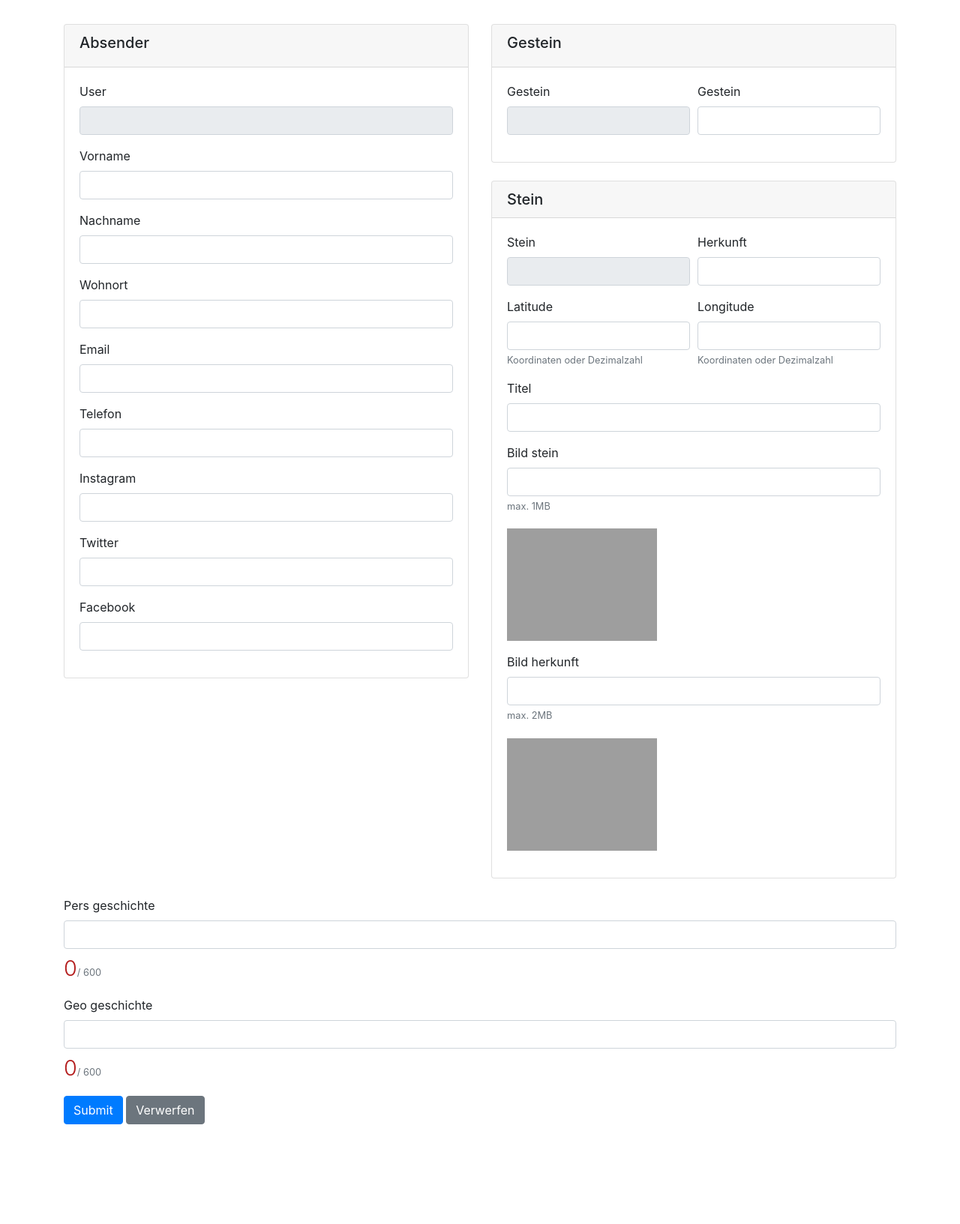
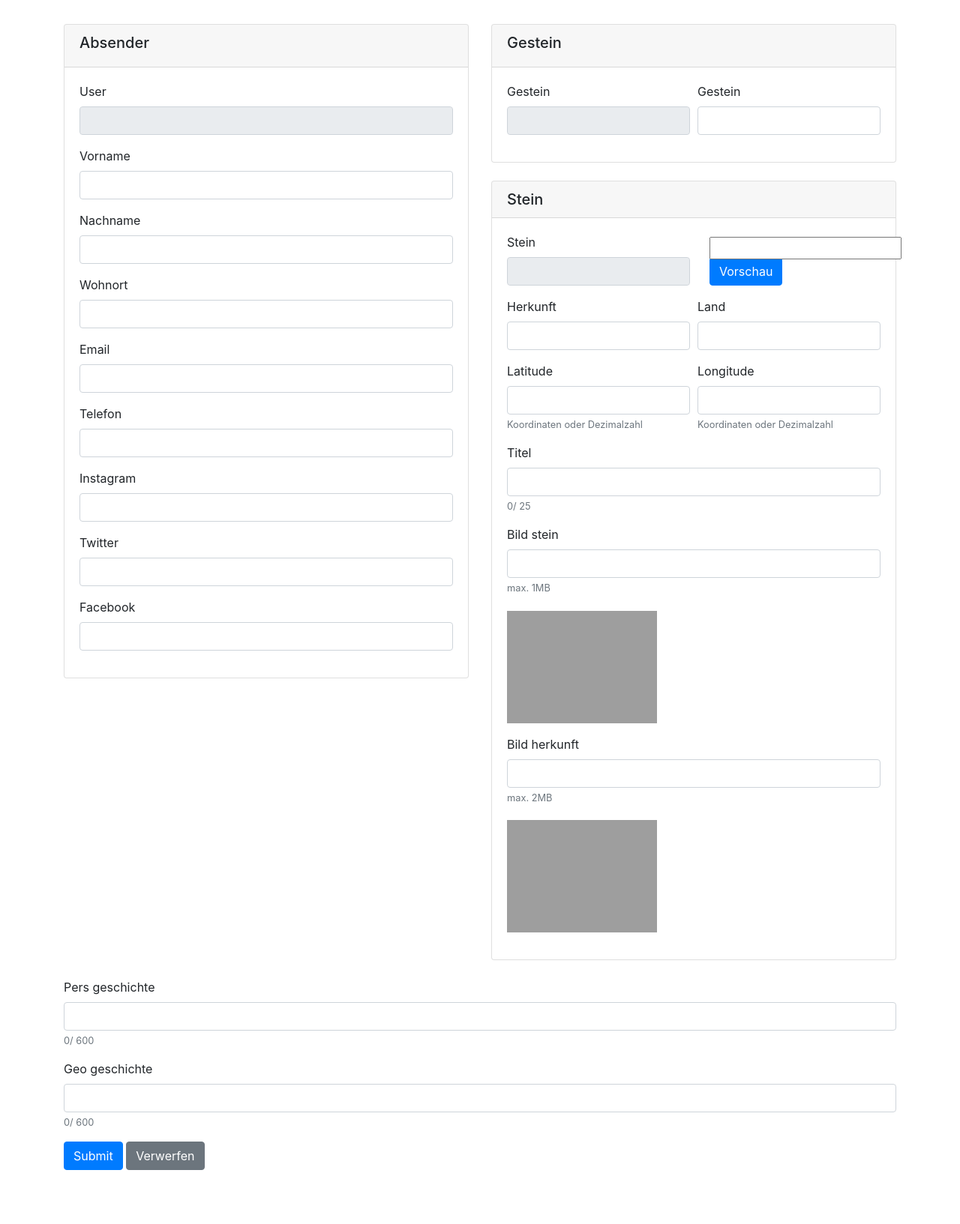
Before and after one commit to schmidni/reisesteine, a Python web app: template project/blueprints/reisesteine/templates/reisesteine/backend/editStein.html in a window 1280 px wide. Shown: the whole page at 75% size. Before the commit the page ends 1500 px from the top, so only its background shows below. Run offline with Jinja, Linux system fonts and the light colour scheme; the template is opened without the code that fills it: most values are stand-ins (such as "Sample title", 1, 10 or a date in 2020); form fields are guessed from the names that the template uses; grey boxes are pictures that could not be loaded.

Commit message:
feat: add land und published to form&db

```diff
--- a/project/blueprints/reisesteine/forms.py
+++ b/project/blueprints/reisesteine/forms.py
@@ -26,6 +26,7 @@
     gestein =           StringField('Gestein*', validators=[DataRequired()])
 
     herkunft =          StringField('Herkunft *', validators=[DataRequired()])
+    land =              StringField('Land *', validators=[DataRequired()])
     longitude =         StringField('Longitude *', validators=[DataRequired()])
     latitude =          StringField('Latitude *', validators=[DataRequired()])
     titel =             StringField('Titel')
@@ -33,6 +34,7 @@
     geo_geschichte =    TextAreaField('Geologische Einschätzung *', validators=[DataRequired()])
     bild_stein =        FileField('Bild Stein *', validators=[FileAllowed(['jpg', 'png', 'gif'], 'Images only!')])
     bild_herkunft =     FileField('Bild Fundort *', validators=[FileAllowed(['jpg', 'png', 'gif'], 'Images only!')])
+    published =         BooleanField('Published', default=False)
 
     submit = SubmitField('Speichern')
 
@@ -126,11 +128,13 @@
 
         self.stein_id.data = curr_stein.id
         self.herkunft.data = curr_stein.herkunft
+        self.land.data = curr_stein.land
         self.longitude.data = curr_stein.longitude
         self.latitude.data = curr_stein.latitude
         self.titel.data = curr_stein.titel
         self.pers_geschichte.data = curr_stein.pers_geschichte
         self.geo_geschichte.data = curr_stein.geo_geschichte
+        self.published.data = curr_stein.published
 
     def populate_absender(self, absender):
         self.user_id.data = absender.id
--- a/project/blueprints/reisesteine/templates/reisesteine/backend/editStein.html
+++ b/project/blueprints/reisesteine/templates/reisesteine/backend/editStein.html
@@ -30,6 +30,11 @@
                         <div class="form-group">
                             {{ form.wohnort.label }}
                             {{ form.wohnort(class_="form-control rs-person", readonly=user) }}
+                            {% for error in form.wohnort.errors %}
+                                <div class="invalid-feedback">
+                                    {{error}}
+                                </div>
+                            {% endfor %}
                         </div>
                         <div class="form-group">
                             {{ form.email.label }}
@@ -99,9 +104,23 @@
                                 {{ form.stein_id(class_="form-control", readonly=true) }}
                             </div>
 
+                            <div class="col-md-6">
+                                <div class="form-check ml-3">
+                                    {{ form.published(class_="form-check-input") }}
+                                    {{ form.published.label(class_="form-check-label")}}
+                                </div>
+                                <a target="_blank" href="#" class="btn btn-primary mt-2 ml-3">Vorschau</a>
+                            </div>
+                        </div>
+                        <div class="form-row">
                             <div class="form-group col-md-6">
                                 {{ form.herkunft.label }}
                                 {{ form.herkunft(class_="form-control") }}
+                            </div>
+
+                            <div class="form-group col-md-6">
+                                {{ form.land.label }}
+                                {{ form.land(class_="form-control") }}
                             </div>
                         </div>
                         <div class="form-row">
@@ -128,7 +147,8 @@
                         </div>
                         <div class="form-group">
                             {{ form.titel.label }}
-                            {{ form.titel(class_="form-control") }}
+                            {{ form.titel(class_="form-control", maxlength="25") }}
+                            <small id="titelhelp" class="form-text text-muted"><span id="current_titel">0</span>/ 25</small>
                         </div>
                         <div class="form-group">
                             {{ form.bild_stein.label }}
@@ -148,9 +168,9 @@
                             {{ form.bild_herkunft(class_="form-control" + (" is-invalid" if form.bild_herkunft.errors else "")) }}
                             <small id="herkunftHelp" class="form-text text-muted">max. 2MB</small>
                             {% for error in form.bild_herkunft.errors %}
-                            <div class="invalid-feedback">
-                                {{error}}
-                            </div>
+                                <div class="invalid-feedback">
+                                    {{error}}
+                                </div>
                             {% endfor %}
                             {% if herkunft %}
                                 <img id="img_herkunft" src="{{ url_for('static', filename='img/steine/{}'.format(herkunft)) }}">
@@ -217,6 +237,10 @@
     document.getElementById('geo_geschichte').addEventListener('keyup', function(e){
         document.getElementById('current_geologie').innerHTML = this.value.length;
     });
+    document.getElementById('current_titel').innerHTML = document.getElementById('titel').value.length;
+    document.getElementById('titel').addEventListener('keyup', function(e){
+        document.getElementById('current_titel').innerHTML = this.value.length;
+    });
 </script>
 
 {% endblock %}
--- a/project/static/css/main.css
+++ b/project/static/css/main.css
@@ -296,6 +296,7 @@
 #rs-small-navigation span {
     text-align: center;
     padding-left: 40px;
+    padding-top: 15px;
 }
 
 #rs-small-navigation span a {
@@ -416,7 +417,7 @@
     margin-top: 5px;
 }
 
-#rs-nav .rs-nav-controls a, span {
+#rs-nav .rs-nav-controls a, #rs-nav .rs-nav-controls span {
     color: rgb(180, 30, 30);
     text-decoration: none;
     font-size: 1.8rem;
```
Also changed, not shown: migrations/versions/ad54135d67a6_add_country.py (added, +32 -0 lines), project/blueprints/reisesteine/views.py (+12 -12 lines), project/models.py (+8 -4 lines), app.db.
